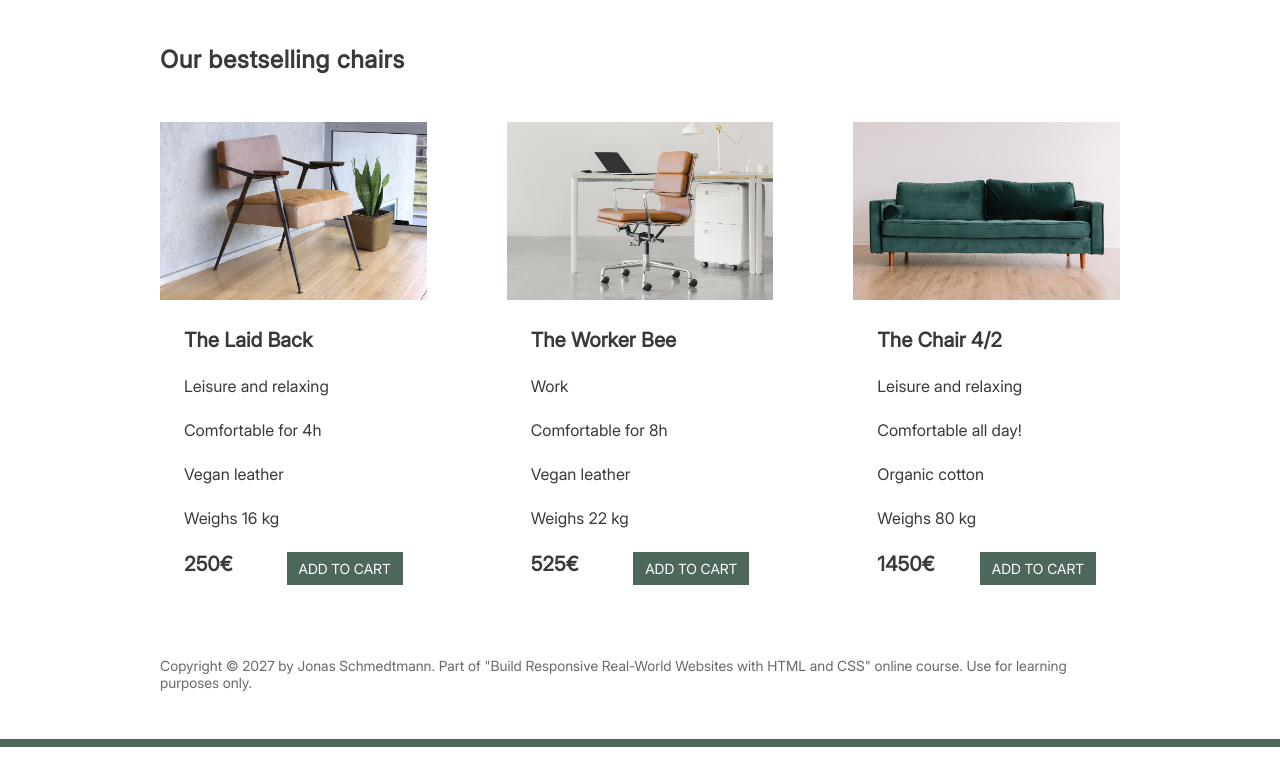
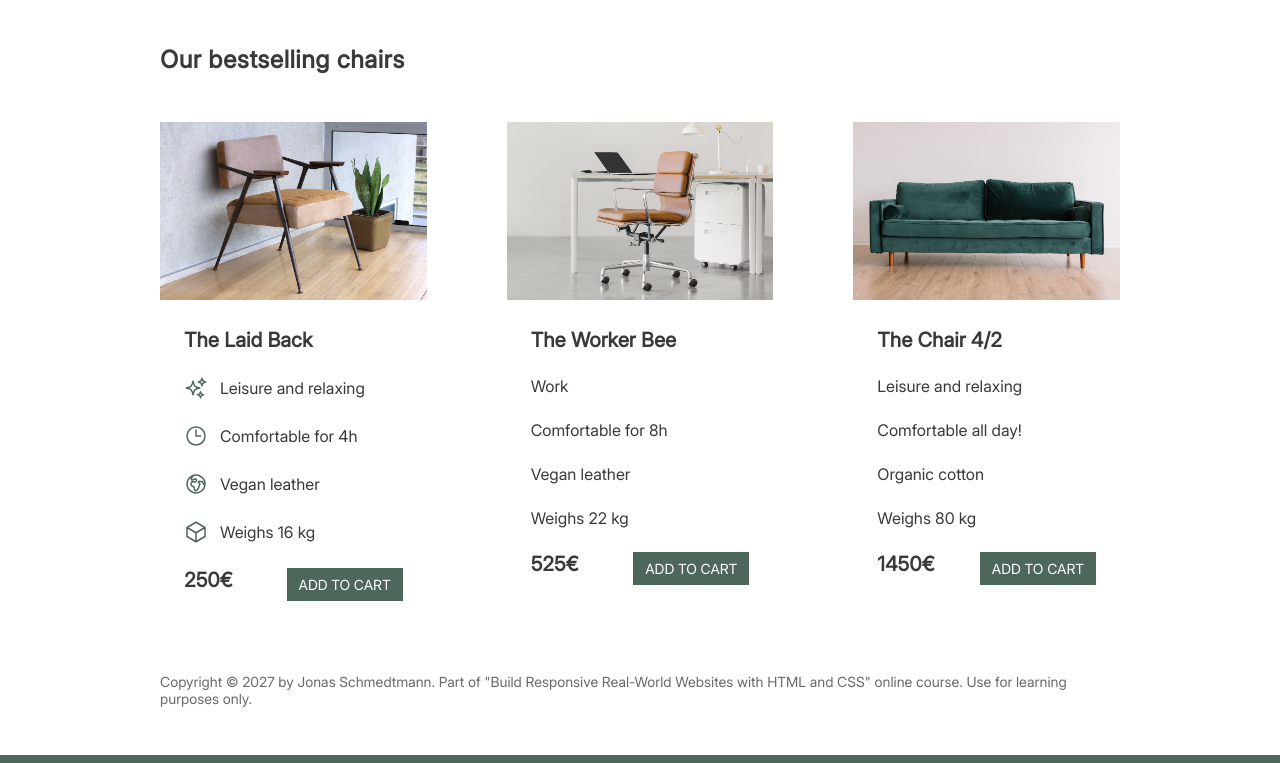
Before and after one commit to mapalummi/ChairShop, a plain HTML site: page index.html in a window 1280 px wide. Shown: the part 1135-1898 px from the top of the page. Drawn offline with Linux system fonts and the light colour scheme.

Commit message:
Add SVG icons to chair details and style adjustments for consistency

```diff
--- a/index.html
+++ b/index.html
@@ -118,16 +118,72 @@
               <h3>The Laid Back</h3>
               <ul class="chair-details">
                 <li>
+                  <svg
+                    xmlns="http://www.w3.org/2000/svg"
+                    fill="none"
+                    viewBox="0 0 24 24"
+                    stroke-width="1.5"
+                    stroke="currentColor"
+                    class="chair-icon"
+                  >
+                    <path
+                      stroke-linecap="round"
+                      stroke-linejoin="round"
+                      d="M9.813 15.904 9 18.75l-.813-2.846a4.5 4.5 0 0 0-3.09-3.09L2.25 12l2.846-.813a4.5 4.5 0 0 0 3.09-3.09L9 5.25l.813 2.846a4.5 4.5 0 0 0 3.09 3.09L15.75 12l-2.846.813a4.5 4.5 0 0 0-3.09 3.09ZM18.259 8.715 18 9.75l-.259-1.035a3.375 3.375 0 0 0-2.455-2.456L14.25 6l1.036-.259a3.375 3.375 0 0 0 2.455-2.456L18 2.25l.259 1.035a3.375 3.375 0 0 0 2.456 2.456L21.75 6l-1.035.259a3.375 3.375 0 0 0-2.456 2.456ZM16.894 20.567 16.5 21.75l-.394-1.183a2.25 2.25 0 0 0-1.423-1.423L13.5 18.75l1.183-.394a2.25 2.25 0 0 0 1.423-1.423l.394-1.183.394 1.183a2.25 2.25 0 0 0 1.423 1.423l1.183.394-1.183.394a2.25 2.25 0 0 0-1.423 1.423Z"
+                    />
+                  </svg>
+
                   <!-- Span is a generic INLINE text element, it doesn't have any meaning. It's like a div element, but inline -->
                   <span>Leisure and relaxing</span>
                 </li>
                 <li>
+                  <svg
+                    xmlns="http://www.w3.org/2000/svg"
+                    fill="none"
+                    viewBox="0 0 24 24"
+                    stroke-width="1.5"
+                    stroke="currentColor"
+                    class="chair-icon"
+                  >
+                    <path stroke-linecap="round" stroke-linejoin="round" d="M12 6v6h4.5m4.5 0a9 9 0 1 1-18 0 9 9 0 0 1 18 0Z" />
+                  </svg>
+
                   <span>Comfortable for 4h</span>
                 </li>
                 <li>
+                  <svg
+                    xmlns="http://www.w3.org/2000/svg"
+                    fill="none"
+                    viewBox="0 0 24 24"
+                    stroke-width="1.5"
+                    stroke="currentColor"
+                    class="chair-icon"
+                  >
+                    <path
+                      stroke-linecap="round"
+                      stroke-linejoin="round"
+                      d="m20.893 13.393-1.135-1.135a2.252 2.252 0 0 1-.421-.585l-1.08-2.16a.414.414 0 0 0-.663-.107.827.827 0 0 1-.812.21l-1.273-.363a.89.89 0 0 0-.738 1.595l.587.39c.59.395.674 1.23.172 1.732l-.2.2c-.212.212-.33.498-.33.796v.41c0 .409-.11.809-.32 1.158l-1.315 2.191a2.11 2.11 0 0 1-1.81 1.025 1.055 1.055 0 0 1-1.055-1.055v-1.172c0-.92-.56-1.747-1.414-2.089l-.655-.261a2.25 2.25 0 0 1-1.383-2.46l.007-.042a2.25 2.25 0 0 1 .29-.787l.09-.15a2.25 2.25 0 0 1 2.37-1.048l1.178.236a1.125 1.125 0 0 0 1.302-.795l.208-.73a1.125 1.125 0 0 0-.578-1.315l-.665-.332-.091.091a2.25 2.25 0 0 1-1.591.659h-.18c-.249 0-.487.1-.662.274a.931.931 0 0 1-1.458-1.137l1.411-2.353a2.25 2.25 0 0 0 .286-.76m11.928 9.869A9 9 0 0 0 8.965 3.525m11.928 9.868A9 9 0 1 1 8.965 3.525"
+                    />
+                  </svg>
+
                   <span>Vegan leather</span>
                 </li>
                 <li>
+                  <svg
+                    xmlns="http://www.w3.org/2000/svg"
+                    fill="none"
+                    viewBox="0 0 24 24"
+                    stroke-width="1.5"
+                    stroke="currentColor"
+                    class="chair-icon"
+                  >
+                    <path
+                      stroke-linecap="round"
+                      stroke-linejoin="round"
+                      d="m21 7.5-9-5.25L3 7.5m18 0-9 5.25m9-5.25v9l-9 5.25M3 7.5l9 5.25M3 7.5v9l9 5.25m0-9v9"
+                    />
+                  </svg>
+
                   <span>Weighs 16 kg</span>
                 </li>
               </ul>
--- a/style.css
+++ b/style.css
@@ -188,6 +188,10 @@ h3 {
 }
 
 .chair-icon {
+  width: 24px;
+  height: 24px;
+  stroke: #4d685a;
+  /* fill: red; */
 }
 
 .chair-price {
```
